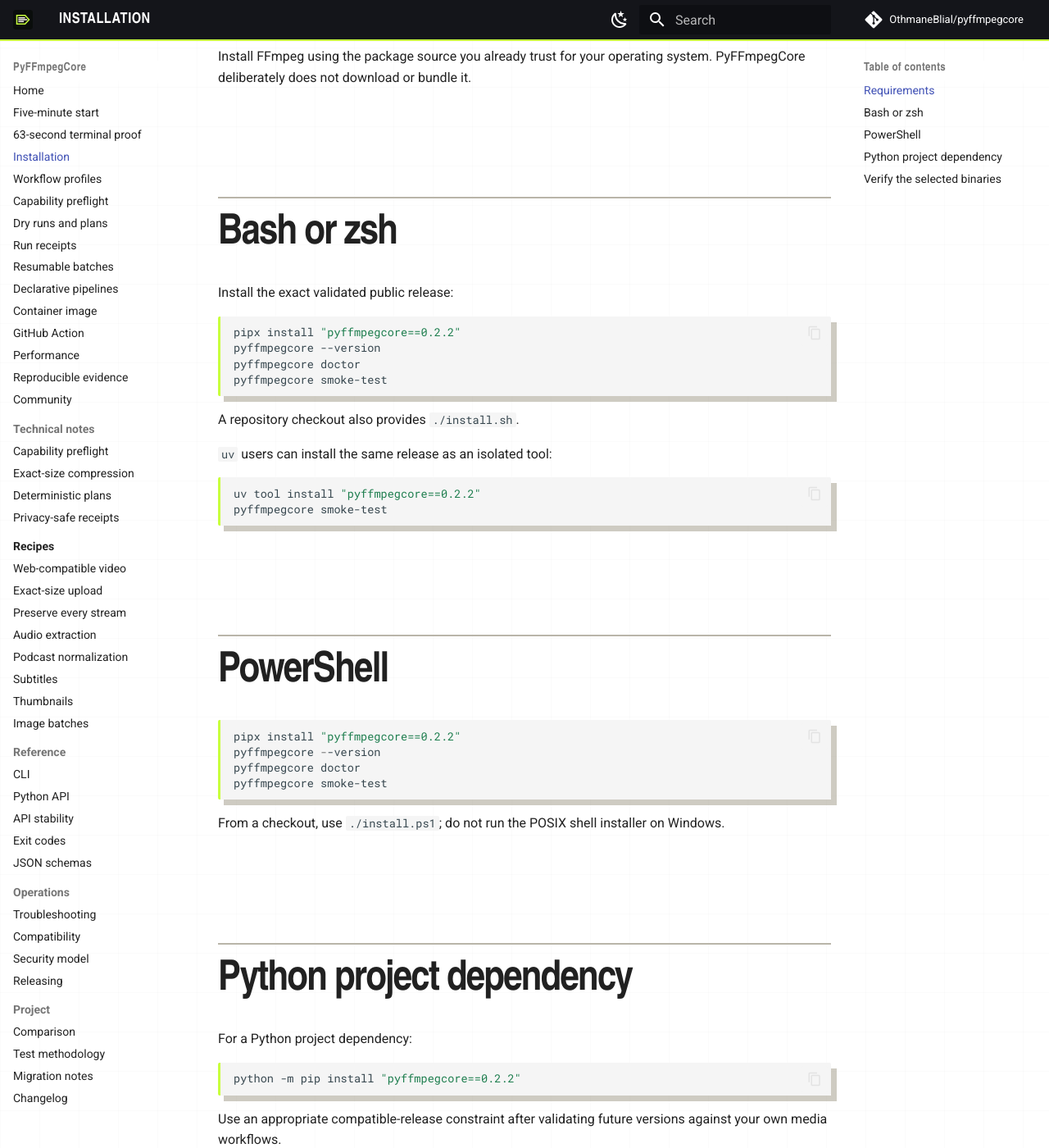
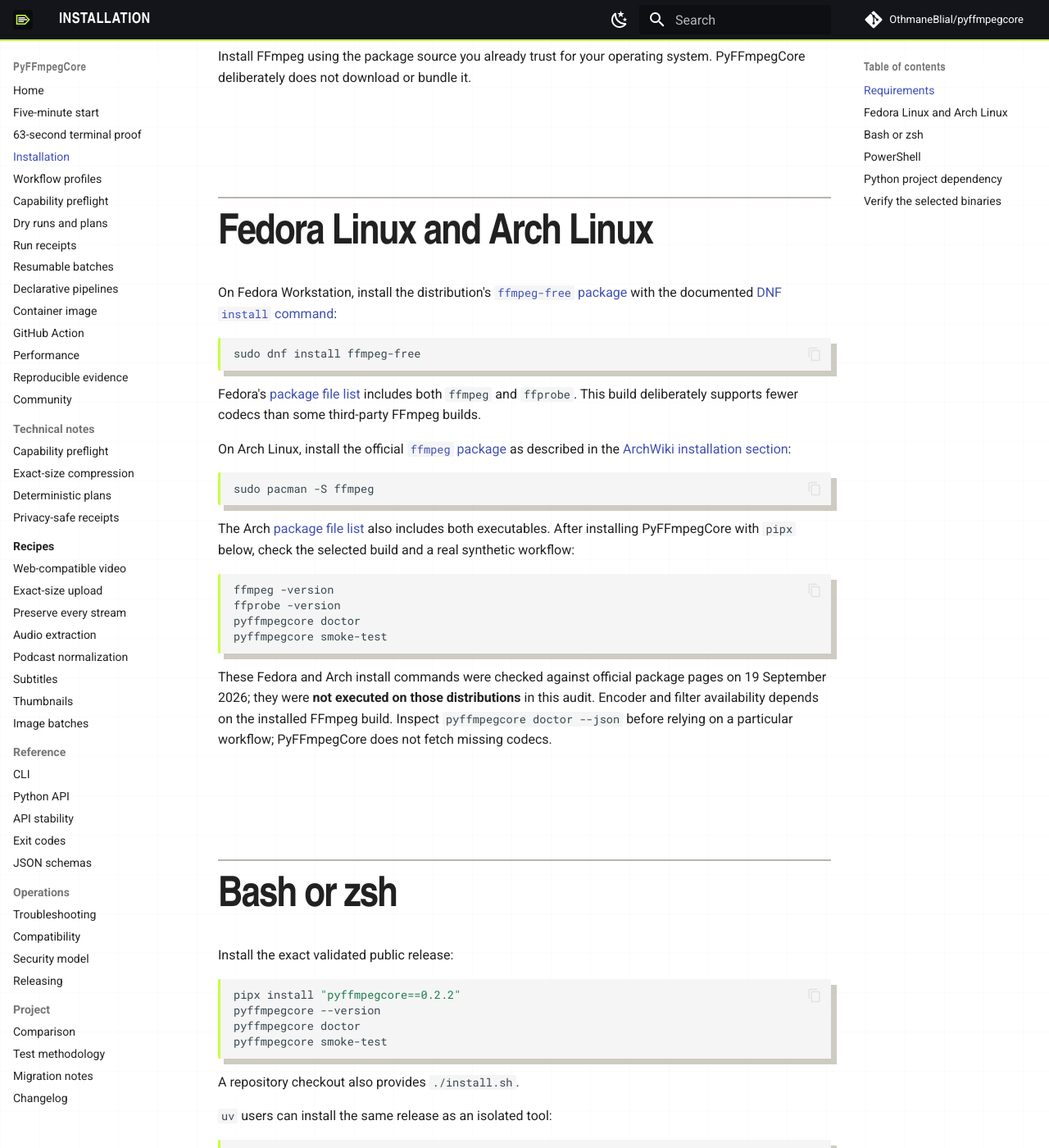
Before and after one commit to OthmaneBlial/pyffmpegcore, an MkDocs documentation site: the page built from docs/installation.md, in a window 1280 px wide and 1400 px high, scrolled down 472 px. Shown: the whole window at 82% size. Built offline with MkDocs 1.6.1 and Material for MkDocs 9.7.7, drawn with Linux system fonts in a browser that asks for light colours.

Commit message:
docs: add Fedora and Arch FFmpeg setup checks

````diff
--- a/docs/installation.md
+++ b/docs/installation.md
@@ -7,6 +7,45 @@
 - `pipx` for the recommended isolated CLI install
 
 Install FFmpeg using the package source you already trust for your operating system. PyFFmpegCore deliberately does not download or bundle it.
+
+## Fedora Linux and Arch Linux
+
+On Fedora Workstation, install the distribution's
+[`ffmpeg-free` package](https://packages.fedoraproject.org/pkgs/ffmpeg/ffmpeg-free/)
+with the documented [DNF `install` command](https://dnf.readthedocs.io/en/stable/command_ref.html#install-command):
+
+```bash
+sudo dnf install ffmpeg-free
+```
+
+Fedora's [package file list](https://packages.fedoraproject.org/pkgs/ffmpeg/ffmpeg-free/fedora-43.html)
+includes both `ffmpeg` and `ffprobe`. This build deliberately supports fewer
+codecs than some third-party FFmpeg builds.
+
+On Arch Linux, install the official
+[`ffmpeg` package](https://archlinux.org/packages/extra/x86_64/ffmpeg/)
+as described in the [ArchWiki installation section](https://wiki.archlinux.org/title/FFmpeg#Installation):
+
+```bash
+sudo pacman -S ffmpeg
+```
+
+The Arch [package file list](https://archlinux.org/packages/extra/x86_64/ffmpeg/files/)
+also includes both executables. After installing PyFFmpegCore with `pipx` below,
+check the selected build and a real synthetic workflow:
+
+```bash
+ffmpeg -version
+ffprobe -version
+pyffmpegcore doctor
+pyffmpegcore smoke-test
+```
+
+These Fedora and Arch install commands were checked against official package
+pages on 19 September 2026; they were **not executed on those distributions**
+in this audit. Encoder and filter availability depends on the installed FFmpeg
+build. Inspect `pyffmpegcore doctor --json` before relying on a particular
+workflow; PyFFmpegCore does not fetch missing codecs.
 
 ## Bash or zsh
 
--- a/docs/troubleshooting.md
+++ b/docs/troubleshooting.md
@@ -11,7 +11,9 @@
 
 ## `ffmpeg` or `ffprobe` is missing
 
-Install both from your operating system's trusted package source, open a new terminal, and rerun `doctor`. An explicit path is supported:
+Install both from your operating system's trusted package source (see the
+[Fedora and Arch Linux commands](installation.md#fedora-linux-and-arch-linux)),
+open a new terminal, and rerun `doctor`. An explicit path is supported:
 
 ```bash
 pyffmpegcore --ffmpeg-path /trusted/path/ffmpeg --ffprobe-path /trusted/path/ffprobe doctor
````
Also changed, not shown: CLI_INSTALL.md (+2 -2 lines), 1 other file.
